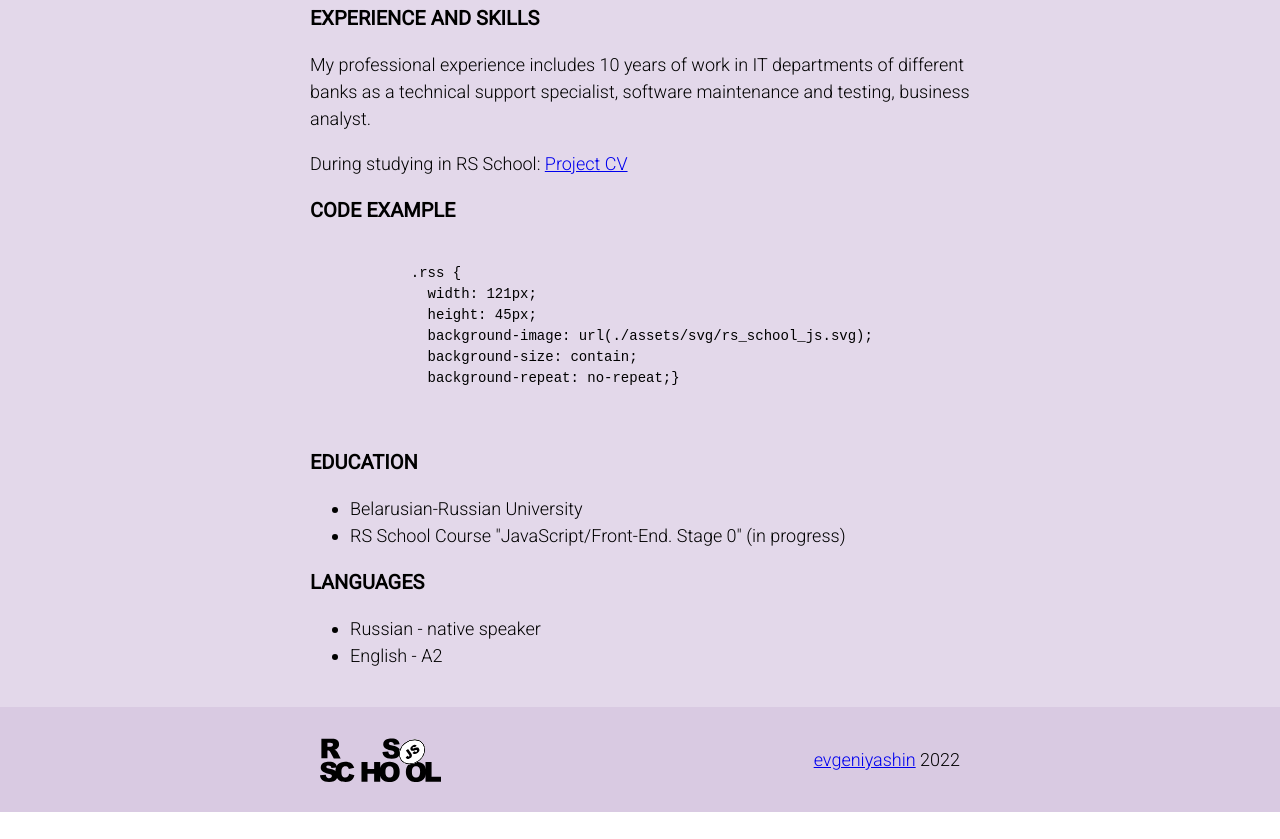
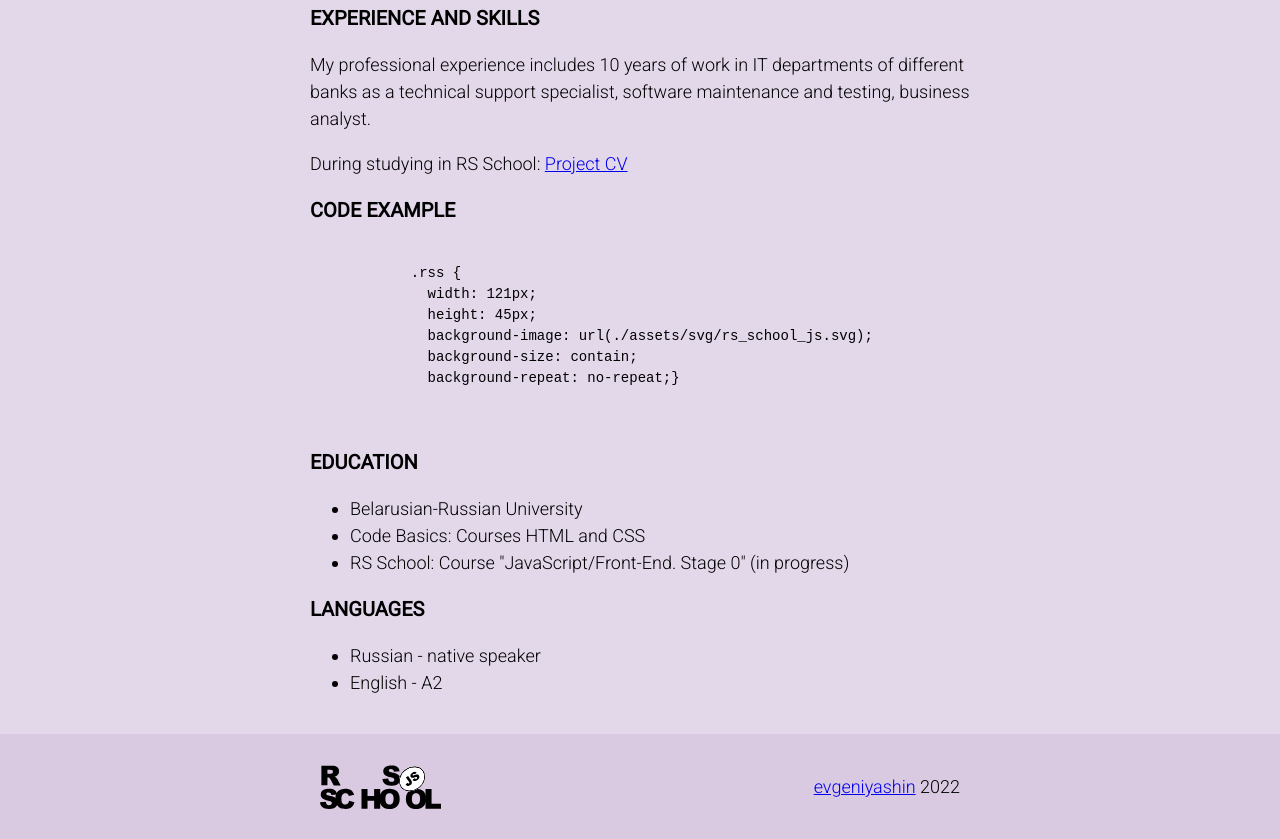
Before and after one commit to evgeniyashin/rsschool-cv, a plain HTML site: page index.html in a window 1280 px wide. Shown: the part 892-1731 px from the top of the page. Before the commit the page ends 1704 px from the top, so only its background shows below. Drawn offline with Linux system fonts and the light colour scheme.

Commit message:
feat: modified index.html

```diff
--- a/index.html
+++ b/index.html
@@ -75,7 +75,8 @@
         <h2 class="section-title">Education</h2>
         <ul class="section-list">
           <li>Belarusian-Russian University</li>
-          <li>RS School Course "JavaScript/Front-End. Stage 0" (in progress)</li>
+          <li>Code Basics: Courses HTML and CSS </li>
+          <li>RS School: Course "JavaScript/Front-End. Stage 0" (in progress)</li>
         </ul>
       </section>
       <section class="section" id="languages">
@@ -90,7 +91,7 @@
   </main>
   <footer class="footer">
     <div class="container footer-container">
-      <a  href="https://rs.school/js/" class="rss"></a>
+      <a  href="https://rs.school/js/" class="rss" target="_blank"></a>
       <div>
         <a  href="https://github.com/evgeniyashin">evgeniyashin</a>
         2022
```
